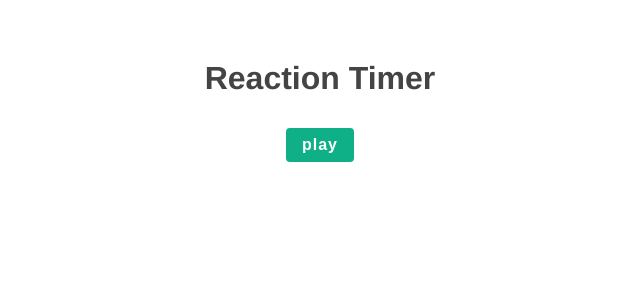
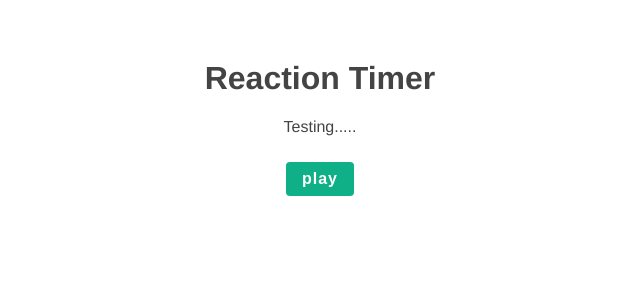
Before and after one commit to EdwinLeong/reaction-timer, a Vue app: page / in a window 1280 px wide. Shown: the top 300 px of the page, without its empty margins (320-960 px from the left). Built offline with nearby package versions, Linux system fonts and the light colour scheme.

Commit message:
chore: testing

```diff
--- a/src/App.vue
+++ b/src/App.vue
@@ -1,5 +1,6 @@
 <template>
   <h1>Reaction Timer</h1>
+  <p>Testing.....</p>
   <button @click="onClick" :disabled="isPlaying">play</button>
   <!-- <button @click="onClickTesting('hello world')">Tetsing</button> -->
   <DisplayCard v-if="isPlaying" :delay="delay" @endTime="endGame" />
```
